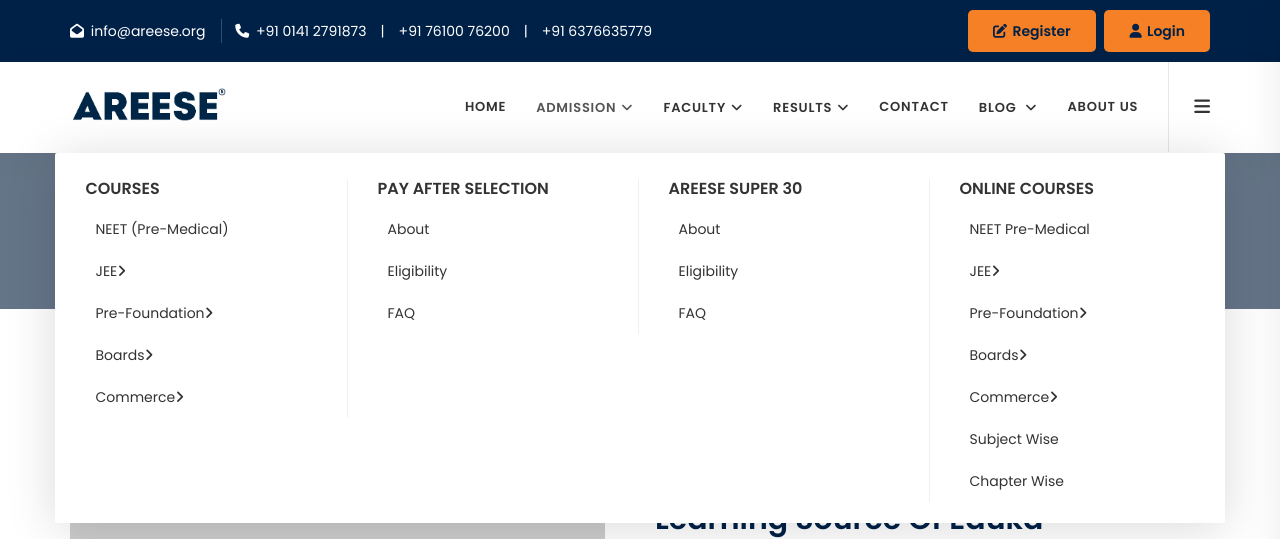
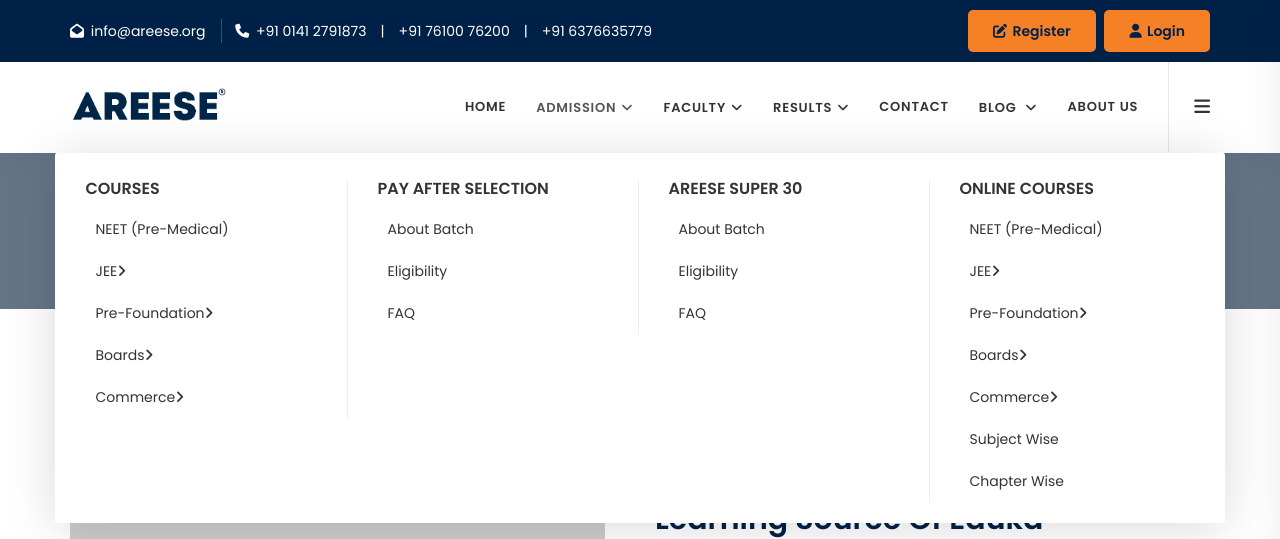
Before and after one commit to rinkikhandal/areese-main, a PHP site: page /about-us.php in a window 1280 px wide, after a click on "ADMISSION". Shown: the top 539 px of the page. Run offline with PHP 8.4, Linux system fonts and the light colour scheme; some libraries are stand-ins or nearby versions.

Commit message:
small change

```diff
--- a/source/nav.php
+++ b/source/nav.php
@@ -172,7 +172,7 @@
                     <div class="content">
                       <ul class="menu-col">
                         <li>
-                          <a href="advisor-carousel.html">About</a>
+                          <a href="advisor-carousel.html">About Batch</a>
                         </li>
                         <li>
                           <a href="advisor-2-colum.html">Eligibility </a>
@@ -189,7 +189,7 @@
                     <h6 class="title">AREESE Super 30</h6>
                     <div class="content">
                       <ul class="menu-col">
-                        <li><a href="profile.php">About</a></li>
+                        <li><a href="profile.php">About Batch</a></li>
                         <li>
                           <a href="edit-profile.php">Eligibility </a>
                         </li>
@@ -207,7 +207,7 @@
                     <div class="content">
                       <ul class="menu-col">
                         <li>
-                          <a href="gallery-2-colum.html">NEET Pre-Medical</a>
+                          <a href="gallery-2-colum.html">NEET (Pre-Medical)</a>
                         </li>
                         <li class="dropdown">
                           <a href="gallery-3-colum.html" data-toggle="dropdown" class="dropdown-toggle">JEE</a>
```
